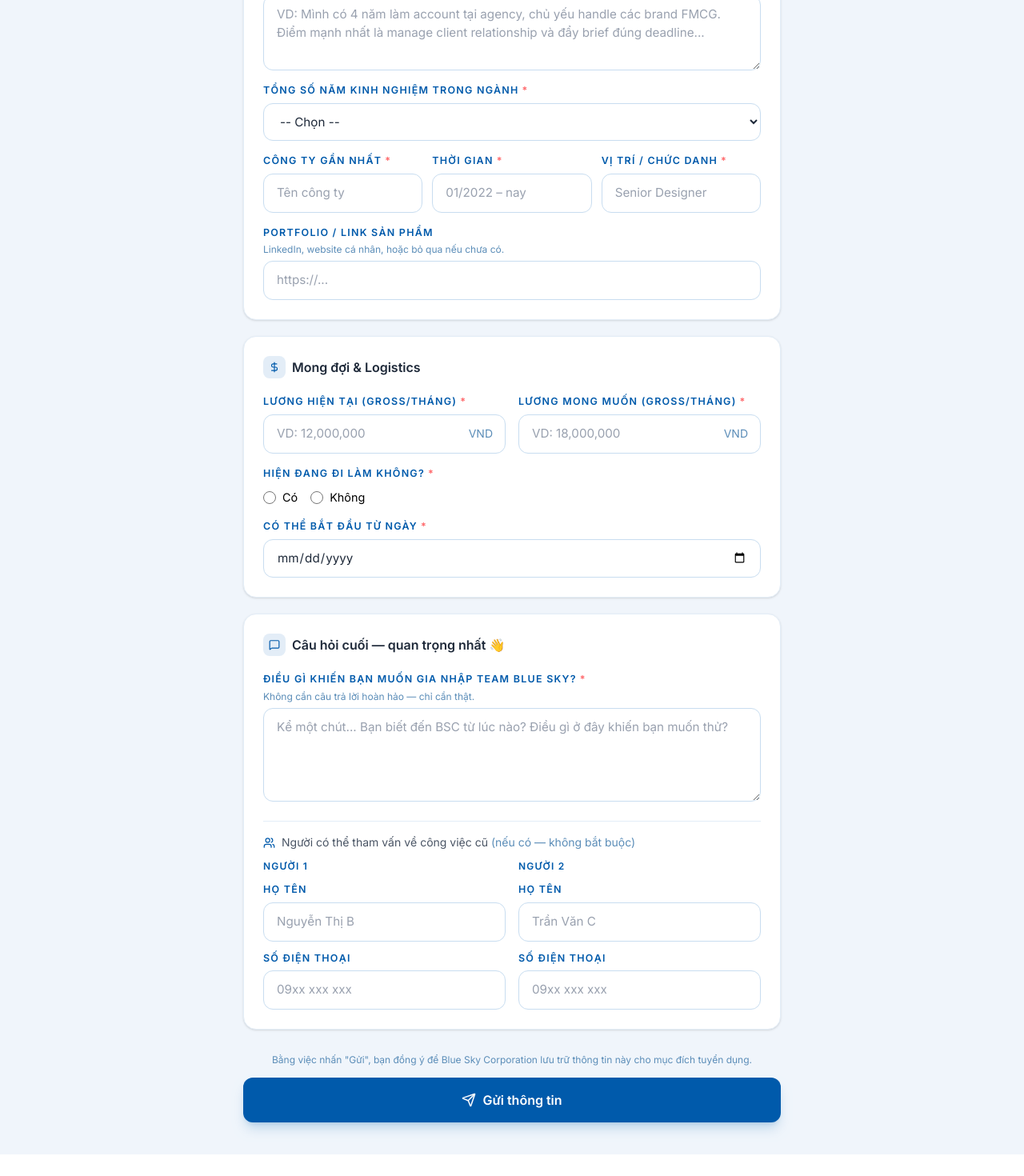
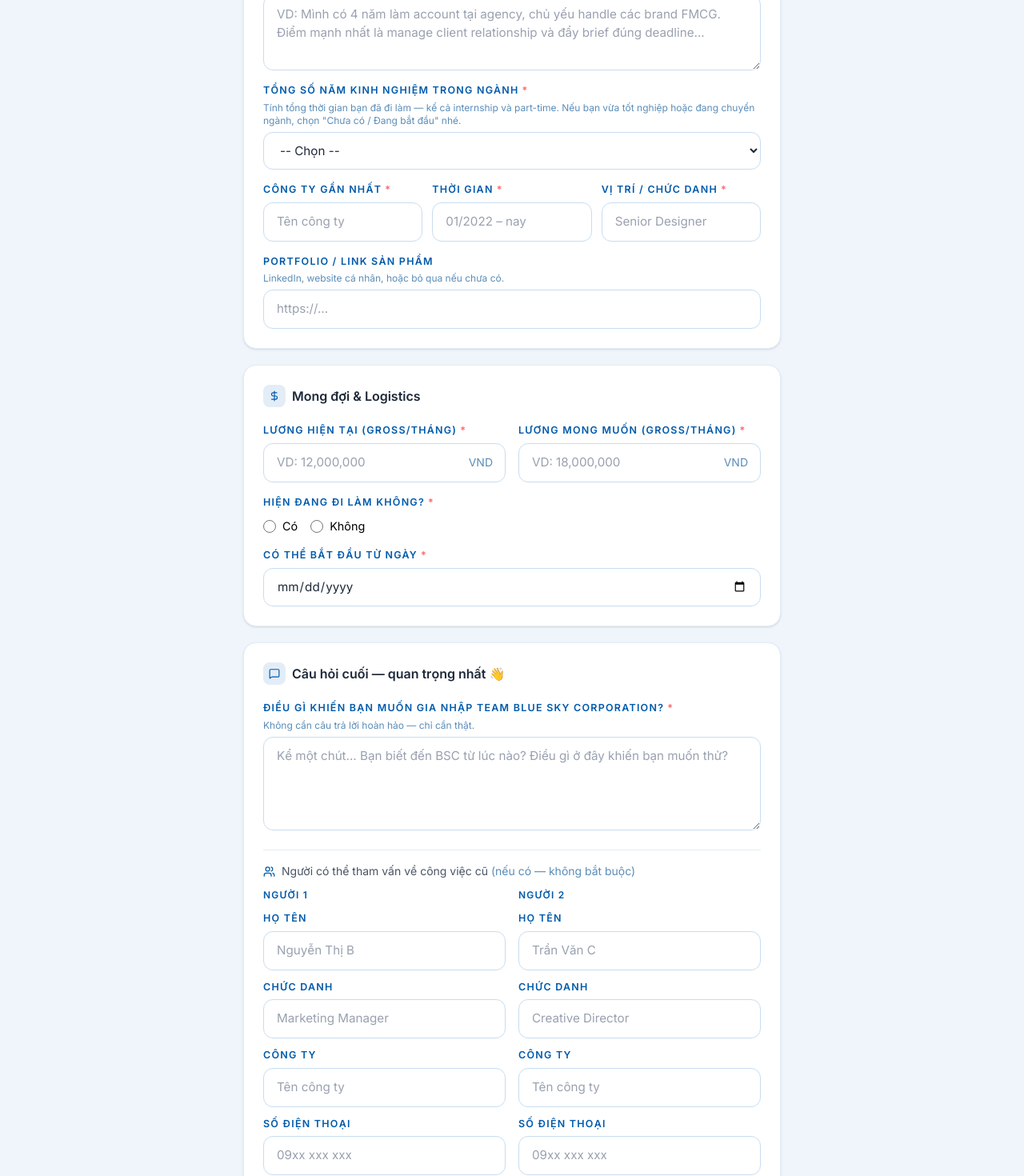
Before and after one commit to MAIDIEM12/bsc-portal, a React (Vite) app: page / in a window 1280 px wide. Shown: the part 920-2390 px from the top of the page at 80% size. Before the commit the page ends 2363 px from the top, so only its background shows below. Built offline with nearby package versions, Linux system fonts and the light colour scheme.

Commit message:
Update App.tsx

```diff
--- a/App.tsx
+++ b/App.tsx
@@ -81,8 +81,8 @@ const defaultValues = {
   current_salary: '', expected_salary: '',
   is_employed: '', notice_period: '', start_date: '',
   why_bsc: '',
-  ref1_name: '', ref1_phone: '',
-  ref2_name: '', ref2_phone: '',
+  ref1_name: '', ref1_title: '', ref1_company: '', ref1_phone: '',
+  ref2_name: '', ref2_title: '', ref2_company: '', ref2_phone: '',
 };
 
 export default function App() {
@@ -196,15 +196,23 @@ export default function App() {
                 <Err msg={errors.self_intro?.message as string} />
               </Field>
 
-              <Select label="Tổng số năm kinh nghiệm trong ngành" required
-                options={[
-                  { value: 'Dưới 1 năm', label: 'Dưới 1 năm (fresher)' },
-                  { value: '1-3 năm', label: '1 – 3 năm' },
-                  { value: '3-5 năm', label: '3 – 5 năm' },
-                  { value: '5-8 năm', label: '5 – 8 năm' },
-                  { value: 'Trên 8 năm', label: 'Trên 8 năm' },
-                ]}
-                {...register('years_exp', { required: REQ })} error={errors.years_exp?.message as string} />
+              <Field>
+                <Label required>Tổng số năm kinh nghiệm trong ngành</Label>
+                <p className="text-xs text-[#5B8DB8] -mt-0.5">
+                  Tính tổng thời gian bạn đã đi làm — kể cả internship và part-time. Nếu bạn vừa tốt nghiệp hoặc đang chuyển ngành, chọn "Chưa có / Đang bắt đầu" nhé.
+                </p>
+                <select className={cn(base, 'cursor-pointer', errors.years_exp && 'border-red-400')}
+                  {...register('years_exp', { required: REQ })}>
+                  <option value="">-- Chọn --</option>
+                  <option value="Chưa có / Đang bắt đầu">Chưa có / Đang bắt đầu (fresher hoặc chuyển ngành)</option>
+                  <option value="Dưới 1 năm">Dưới 1 năm (có internship hoặc part-time)</option>
+                  <option value="1-3 năm">1 – 3 năm</option>
+                  <option value="3-5 năm">3 – 5 năm</option>
+                  <option value="5-8 năm">5 – 8 năm</option>
+                  <option value="Trên 8 năm">Trên 8 năm</option>
+                </select>
+                <Err msg={errors.years_exp?.message as string} />
+              </Field>
 
               <div className="grid grid-cols-1 sm:grid-cols-3 gap-3">
                 <Input label="Công ty gần nhất" required placeholder="Tên công ty"
@@ -297,7 +305,7 @@ export default function App() {
             {/* Card 5: Câu hỏi cuối */}
             <Card num="05" icon={<MessageSquare size={14} />} title="Câu hỏi cuối — quan trọng nhất 👋">
               <Field>
-                <Label required>Điều gì khiến bạn muốn gia nhập team Blue Sky?</Label>
+                <Label required>Điều gì khiến bạn muốn gia nhập team Blue Sky Corporation?</Label>
                 <p className="text-xs text-[#5B8DB8] -mt-0.5">Không cần câu trả lời hoàn hảo — chỉ cần thật.</p>
                 <textarea rows={4}
                   className={cn('resize-y', base, errors.why_bsc && 'border-red-400')}
@@ -315,11 +323,15 @@ export default function App() {
                   <div className="flex flex-col gap-3">
                     <p className="text-xs font-semibold text-[#005AAB] uppercase tracking-widest">Người 1</p>
                     <Input label="Họ tên" placeholder="Nguyễn Thị B" {...register('ref1_name')} />
+                    <Input label="Chức danh" placeholder="Marketing Manager" {...register('ref1_title')} />
+                    <Input label="Công ty" placeholder="Tên công ty" {...register('ref1_company')} />
                     <Input label="Số điện thoại" type="tel" placeholder="09xx xxx xxx" {...register('ref1_phone')} />
                   </div>
                   <div className="flex flex-col gap-3">
                     <p className="text-xs font-semibold text-[#005AAB] uppercase tracking-widest">Người 2</p>
                     <Input label="Họ tên" placeholder="Trần Văn C" {...register('ref2_name')} />
+                    <Input label="Chức danh" placeholder="Creative Director" {...register('ref2_title')} />
+                    <Input label="Công ty" placeholder="Tên công ty" {...register('ref2_company')} />
                     <Input label="Số điện thoại" type="tel" placeholder="09xx xxx xxx" {...register('ref2_phone')} />
                   </div>
                 </div>
```
